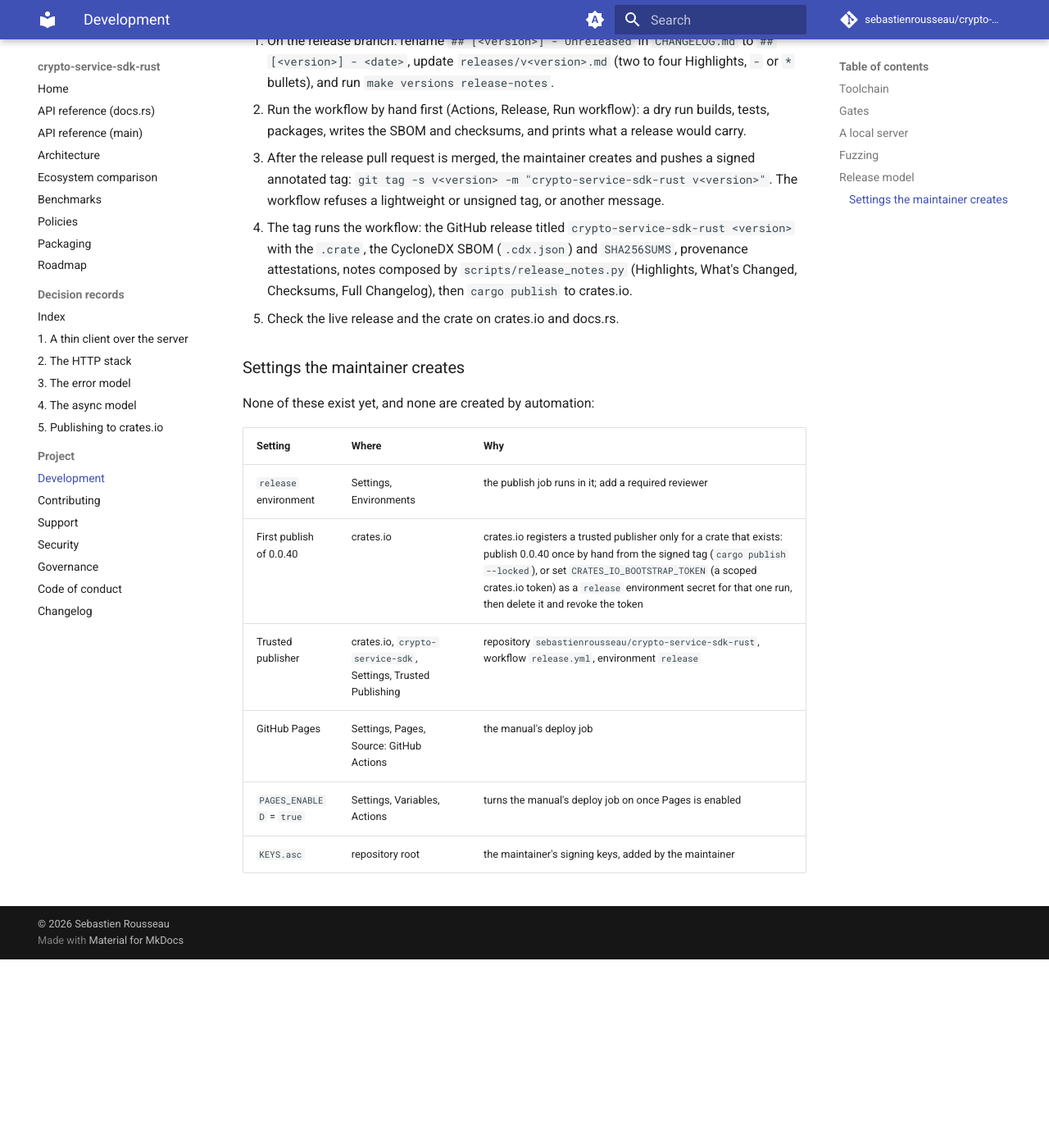
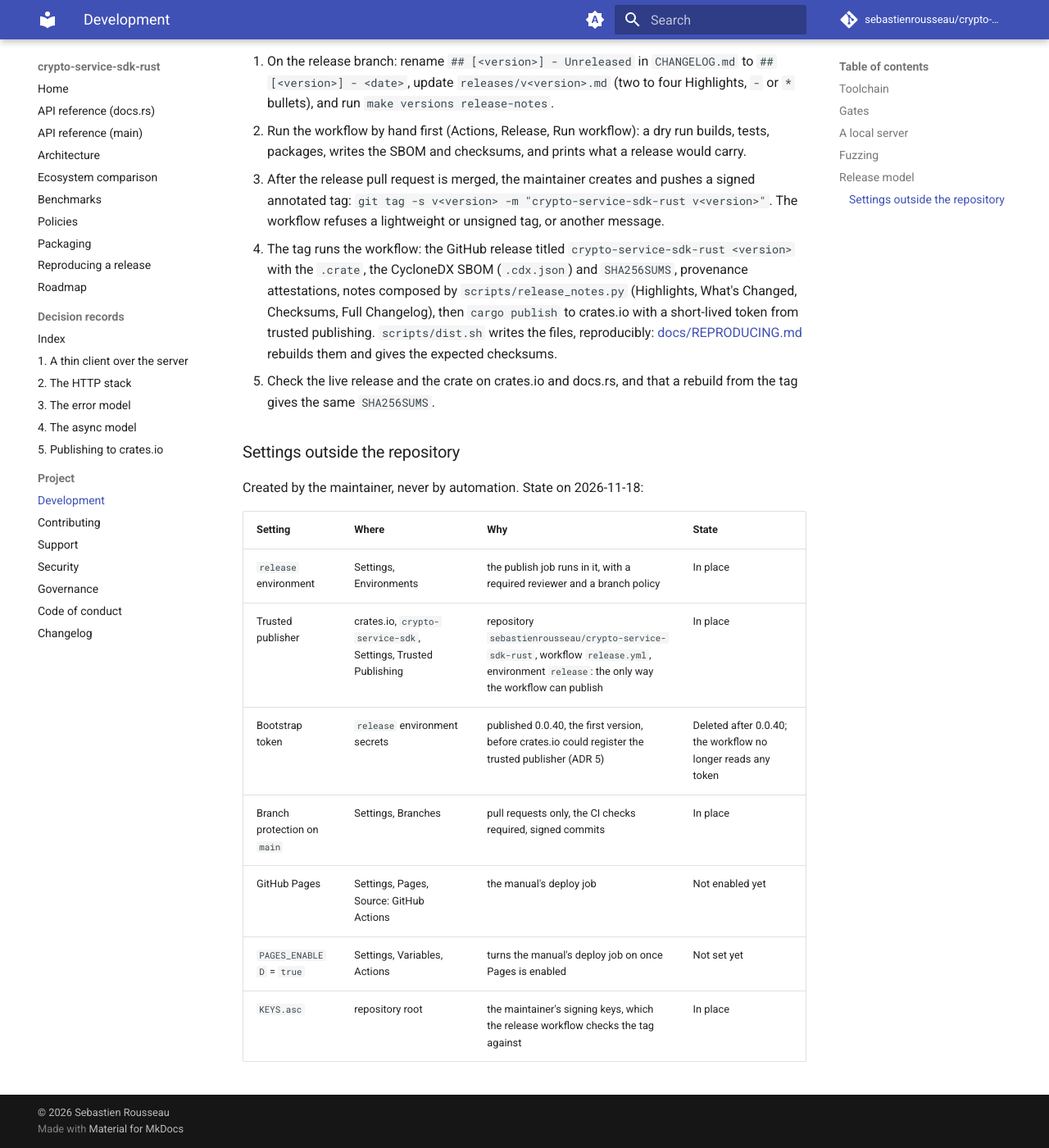
Before and after one commit to jdotc1/crypto-service-sdk-rust, an MkDocs documentation site: the page built from docs/project/development.md, in a window 1280 px wide and 1400 px high, scrolled down 2180 px. Shown: the whole window at 82% size. Built offline with MkDocs 1.6.1 and Material for MkDocs 9.7.7, drawn with Linux system fonts in a browser that asks for light colours; comment, search, counter and statistics services are not loaded; before the commit the page ends 3350 px from its top, so only the background shows below that; some of the changed text lies outside the part shown.

Commit message:
build: make the release files reproducible
v0.0.40's .crate rebuilt from the tag with cargo package --locked is
the released file bit for bit (8722be0b...2256) with Cargo 1.98.1 and
1.100.0, but not with 1.85.0, and the release jobs floated on stable.
They now package with the toolchain in mise.toml, which
verify-release-versions keeps equal.

The SBOM had a random serialNumber and the build time. scripts/dist.sh,
now the release step, sets SOURCE_DATE_EPOCH to the commit time (which
also drops the serial) and replaces the checkout path in the bom-ref;
two checkouts in different directories gave the same SHA256SUMS.
docs/REPRODUCING.md gives the procedure and the expected hashes.

The publish job no longer reads CRATES_IO_BOOTSTRAP_TOKEN: it published
0.0.40 and was deleted, and trusted publishing is configured. The
DEVELOPMENT.md settings table said none of these settings existed; it
now records their state.

---
THE ARCHITECT ᛫ Sebastien Rousseau ᛫ https://sebastienrousseau.com
THE ENGINE ᛞ EUXIS ᛫ Enterprise Unified Execution Intelligence System ᛫ https://euxis.co

Assisted-by: Claude Opus 5.5
Signed-off-by: Sebastien Rousseau <sebastienrousseau@users.noreply.github.com>

```diff
--- a/DEVELOPMENT.md
+++ b/DEVELOPMENT.md
@@ -5,13 +5,15 @@
 
 ## Toolchain
 
-- Rust from `mise.toml` (1.98.1 locally); the floor is `rust-version`
-  1.85 and CI builds and tests on 1.85.0 and stable. `.cargo/config.toml`
+- Rust from `mise.toml` (1.98.1 locally, and in the release jobs, which
+  package with it); the floor is `rust-version` 1.85 and CI builds and
+  tests on 1.85.0 and stable. `.cargo/config.toml`
   makes the resolver pick dependency versions 1.85 can build.
 - Gate tools: cargo-llvm-cov 0.9.1 (`llvm-tools-preview`), cargo-deny
   0.20.2, rust-code-analysis-cli 0.0.25, cargo-semver-checks 0.51.0,
-  cargo-fuzz 0.13.2 with a nightly toolchain, and for the docs
-  markdownlint-cli2, codespell and reuse.
+  cargo-fuzz 0.13.2 with a nightly toolchain, cargo-cyclonedx 0.5.9 for
+  the release SBOM, and for the docs markdownlint-cli2, codespell and
+  reuse.
 
 ## Gates
 
@@ -25,7 +27,7 @@
 | `make coverage-branch` | 100% branches (nightly) | Coverage (branches) |
 | `make deny` | RustSec advisories, licences, bans (no OpenSSL), sources | Dependency policy |
 | `make complexity` | cyclomatic 10, cognitive 15, Halstead difficulty 30, 60 lines per function, 500 lines per file, every tracked `.rs` | Complexity ceilings |
-| `make versions`, `make package-check`, `make api-check` | version restatements, package allow-list, semver against crates.io | Release checks |
+| `make versions`, `make package-check`, `make api-check` | version restatements and the release toolchain, package allow-list, semver against crates.io | Release checks |
 | `make conformance` | the kit, the live blocking test, every example, every README block | Conformance |
 | `make bench-smoke` | each benchmark once | Build and Conformance |
 | `make fuzz` | each cargo-fuzz target for 60 s | Fuzz (pull requests) |
@@ -87,18 +89,23 @@ does the rest:
    `crypto-service-sdk-rust <version>` with the `.crate`, the CycloneDX
    SBOM (`.cdx.json`) and `SHA256SUMS`, provenance attestations, notes
    composed by `scripts/release_notes.py` (Highlights, What's Changed,
-   Checksums, Full Changelog), then `cargo publish` to crates.io.
-5. Check the live release and the crate on crates.io and docs.rs.
+   Checksums, Full Changelog), then `cargo publish` to crates.io with a
+   short-lived token from trusted publishing. `scripts/dist.sh` writes
+   the files, reproducibly: [docs/REPRODUCING.md](https://github.com/sebastienrousseau/crypto-service-sdk-rust/blob/main/docs/REPRODUCING.md)
+   rebuilds them and gives the expected checksums.
+5. Check the live release and the crate on crates.io and docs.rs, and
+   that a rebuild from the tag gives the same `SHA256SUMS`.
 
-### Settings the maintainer creates
+### Settings outside the repository
 
-None of these exist yet, and none are created by automation:
+Created by the maintainer, never by automation. State on 2026-11-18:
 
-| Setting | Where | Why |
-| :--- | :--- | :--- |
-| `release` environment | Settings, Environments | the publish job runs in it; add a required reviewer |
-| First publish of 0.0.40 | crates.io | crates.io registers a trusted publisher only for a crate that exists: publish 0.0.40 once by hand from the signed tag (`cargo publish --locked`), or set `CRATES_IO_BOOTSTRAP_TOKEN` (a scoped crates.io token) as a `release` environment secret for that one run, then delete it and revoke the token |
-| Trusted publisher | crates.io, `crypto-service-sdk`, Settings, Trusted Publishing | repository `sebastienrousseau/crypto-service-sdk-rust`, workflow `release.yml`, environment `release` |
-| GitHub Pages | Settings, Pages, Source: GitHub Actions | the manual's deploy job |
-| `PAGES_ENABLED` = `true` | Settings, Variables, Actions | turns the manual's deploy job on once Pages is enabled |
-| `KEYS.asc` | repository root | the maintainer's signing keys, added by the maintainer |
+| Setting | Where | Why | State |
+| :--- | :--- | :--- | :--- |
+| `release` environment | Settings, Environments | the publish job runs in it, with a required reviewer and a branch policy | In place |
+| Trusted publisher | crates.io, `crypto-service-sdk`, Settings, Trusted Publishing | repository `sebastienrousseau/crypto-service-sdk-rust`, workflow `release.yml`, environment `release`: the only way the workflow can publish | In place |
+| Bootstrap token | `release` environment secrets | published 0.0.40, the first version, before crates.io could register the trusted publisher (ADR 5) | Deleted after 0.0.40; the workflow no longer reads any token |
+| Branch protection on `main` | Settings, Branches | pull requests only, the CI checks required, signed commits | In place |
+| GitHub Pages | Settings, Pages, Source: GitHub Actions | the manual's deploy job | Not enabled yet |
+| `PAGES_ENABLED` = `true` | Settings, Variables, Actions | turns the manual's deploy job on once Pages is enabled | Not set yet |
+| `KEYS.asc` | repository root | the maintainer's signing keys, which the release workflow checks the tag against | In place |
--- a/mkdocs.yml
+++ b/mkdocs.yml
@@ -69,6 +69,7 @@ nav:
   - Benchmarks: BENCHMARKS.md
   - Policies: POLICIES.md
   - Packaging: packaging.md
+  - Reproducing a release: REPRODUCING.md
   - Roadmap: ROADMAP.md
   - Decision records:
       - Index: adr/README.md
```
Also changed, not shown: CHANGELOG.md (+10 -0 lines), docs/REPRODUCING.md (added, +78 -0 lines), docs/packaging.md (+3 -1 lines), 4 other files.
